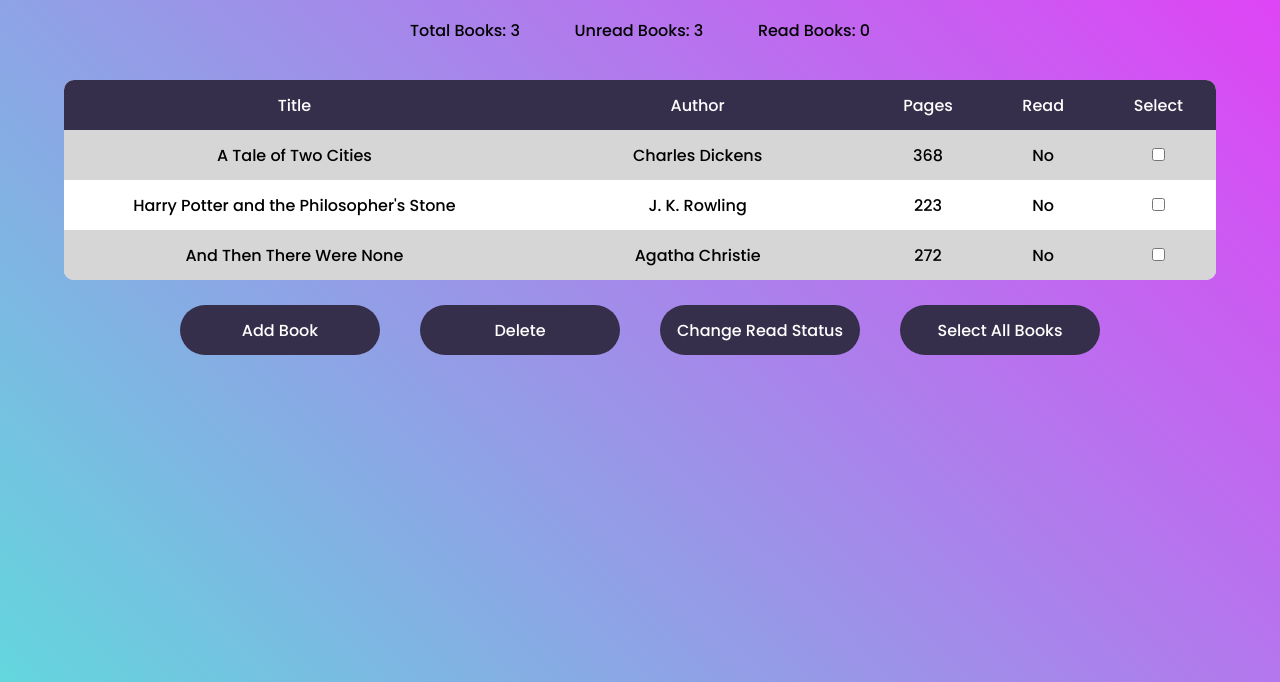
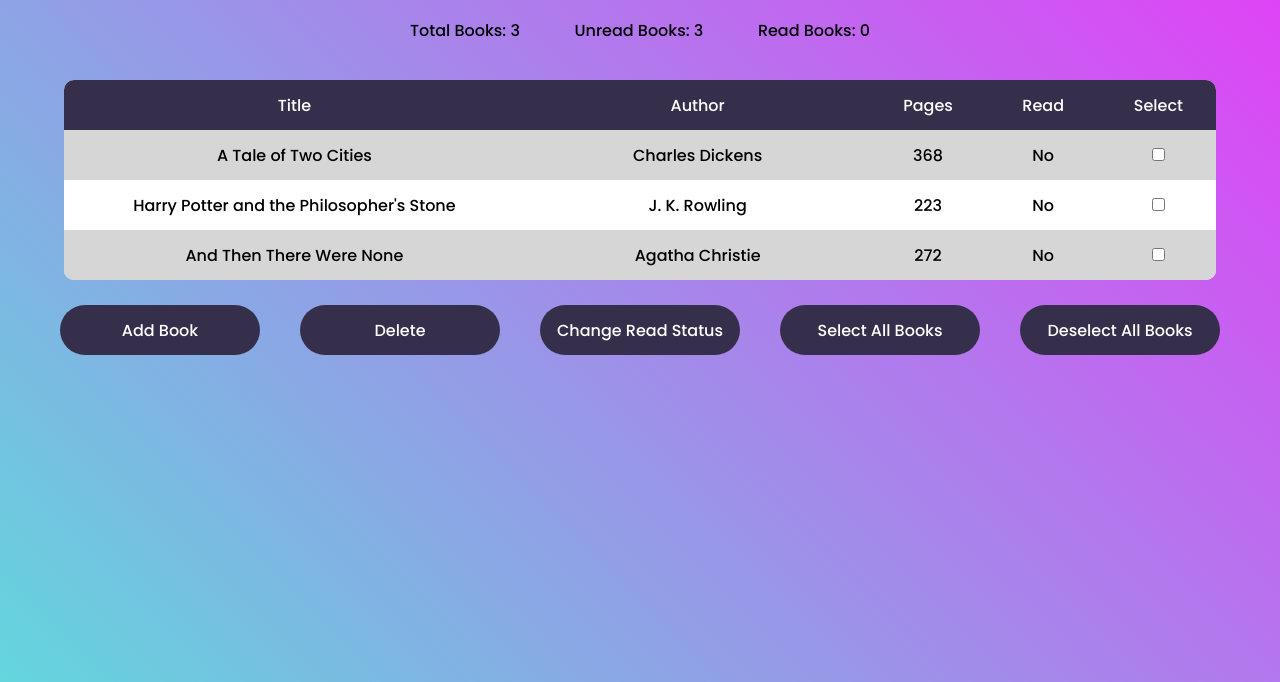
Before and after one commit to RyanNolan1/library, a plain HTML site: page index.html in a window 1280 px wide. Shown: the part 118-800 px from the top of the page. Drawn offline with Linux system fonts and the light colour scheme.

Commit message:
this will add a button to deselect all books

```diff
--- a/index.html
+++ b/index.html
@@ -35,6 +35,13 @@
       >
         Select All Books
       </button>
+      <button
+      class="library-buttons"
+      id="deselect-all-button"
+      onclick="deselectAllBooks()"
+    >
+      Deselect All Books
+    </button>
       </section>
       <section id="form-container">
         <section id="add-book-form">
--- a/index.js
+++ b/index.js
@@ -151,3 +151,10 @@ function selectAllBooks() {
   })
   refreshLibrary();
 }
+
+function deselectAllBooks() {
+  myLibrary.forEach(book => {
+    book.select = false;
+  })
+  refreshLibrary();
+}
```
